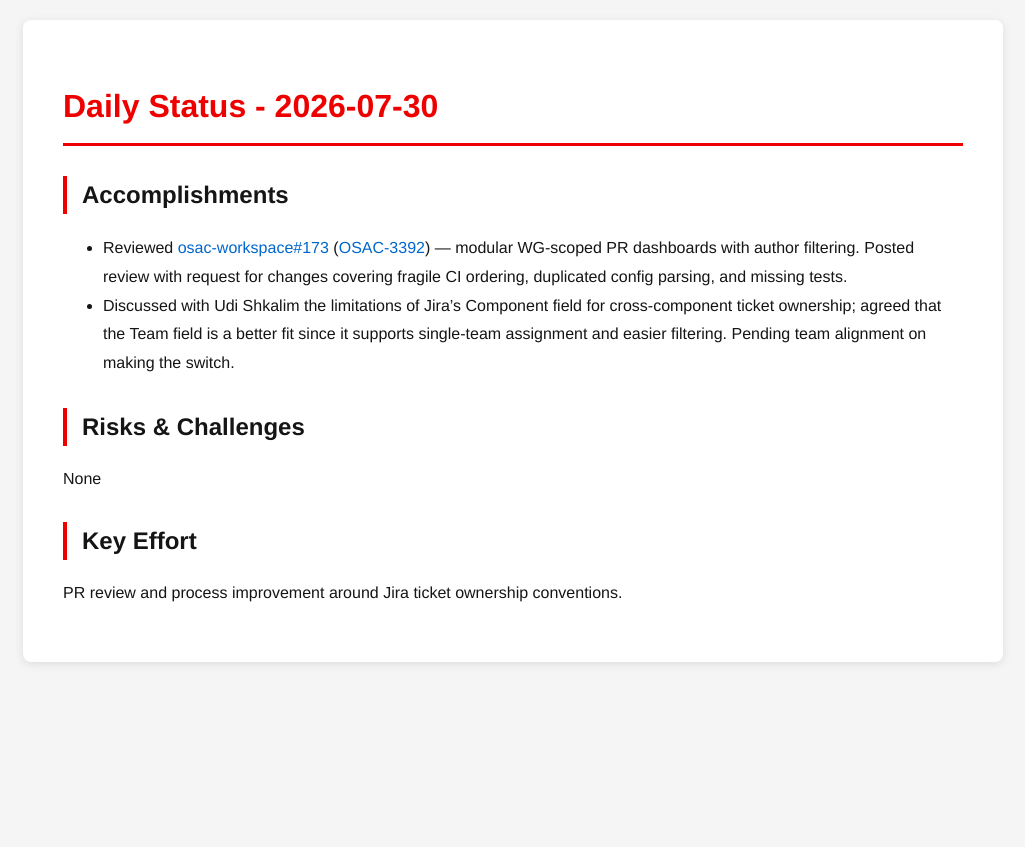
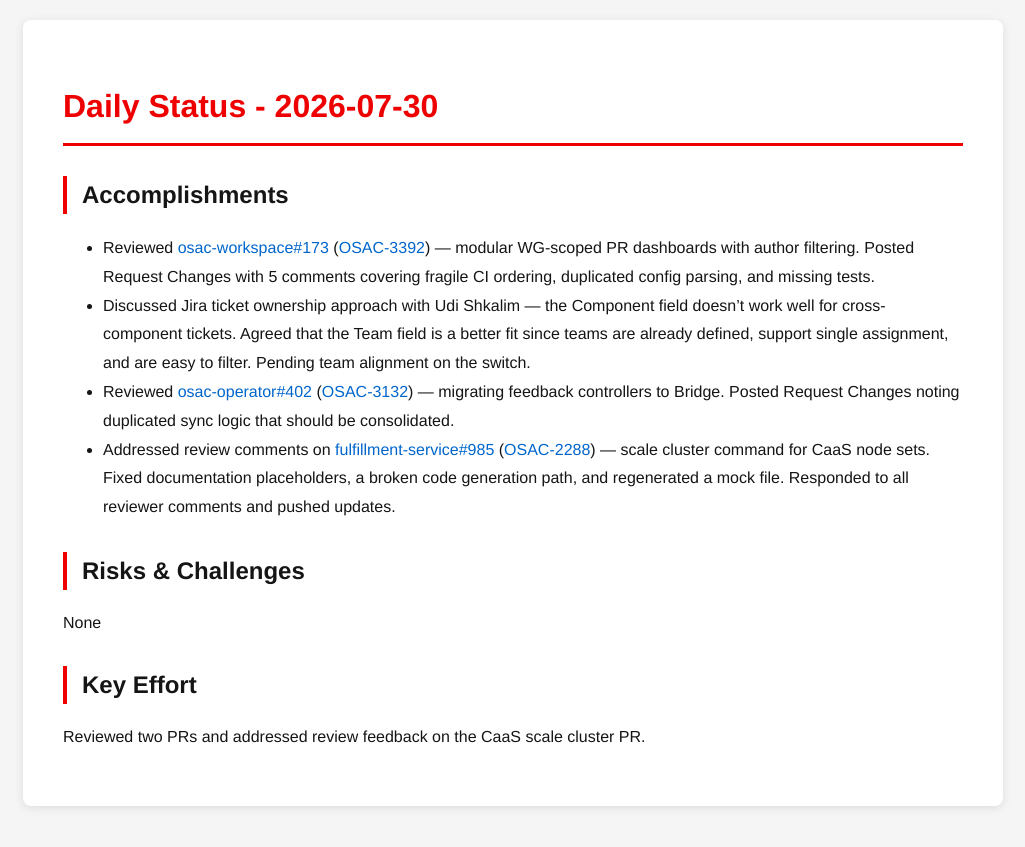
Before and after one commit to tzvatot/daily-status, a Jekyll site: the page built from 2026-07-30.md, in a window 1280 px wide. Shown: the top 847 px of the page, without its empty margins (127-1152 px from the left). Built offline with Jekyll 4.4.1, drawn with Linux system fonts in a browser that asks for light colours.

Commit message:
Daily status update - 2026-07-30

```diff
--- a/2026-07-30.md
+++ b/2026-07-30.md
@@ -7,11 +7,13 @@ date: 2026-07-30
 # Daily Status - 2026-07-30
 
 ## Accomplishments
-- Reviewed [osac-workspace#173](https://github.com/osac-project/osac-workspace/pull/173) ([OSAC-3392](https://redhat.atlassian.net/browse/OSAC-3392)) — modular WG-scoped PR dashboards with author filtering. Posted review with request for changes covering fragile CI ordering, duplicated config parsing, and missing tests.
-- Discussed with Udi Shkalim the limitations of Jira's Component field for cross-component ticket ownership; agreed that the Team field is a better fit since it supports single-team assignment and easier filtering. Pending team alignment on making the switch.
+- Reviewed [osac-workspace#173](https://github.com/osac-project/osac-workspace/pull/173) ([OSAC-3392](https://redhat.atlassian.net/browse/OSAC-3392)) — modular WG-scoped PR dashboards with author filtering. Posted Request Changes with 5 comments covering fragile CI ordering, duplicated config parsing, and missing tests.
+- Discussed Jira ticket ownership approach with Udi Shkalim — the Component field doesn't work well for cross-component tickets. Agreed that the Team field is a better fit since teams are already defined, support single assignment, and are easy to filter. Pending team alignment on the switch.
+- Reviewed [osac-operator#402](https://github.com/osac-project/osac-operator/pull/402) ([OSAC-3132](https://redhat.atlassian.net/browse/OSAC-3132)) — migrating feedback controllers to Bridge. Posted Request Changes noting duplicated sync logic that should be consolidated.
+- Addressed review comments on [fulfillment-service#985](https://github.com/osac-project/fulfillment-service/pull/985) ([OSAC-2288](https://redhat.atlassian.net/browse/OSAC-2288)) — scale cluster command for CaaS node sets. Fixed documentation placeholders, a broken code generation path, and regenerated a mock file. Responded to all reviewer comments and pushed updates.
 
 ## Risks & Challenges
 None
 
 ## Key Effort
-PR review and process improvement around Jira ticket ownership conventions.
+Reviewed two PRs and addressed review feedback on the CaaS scale cluster PR.
```
